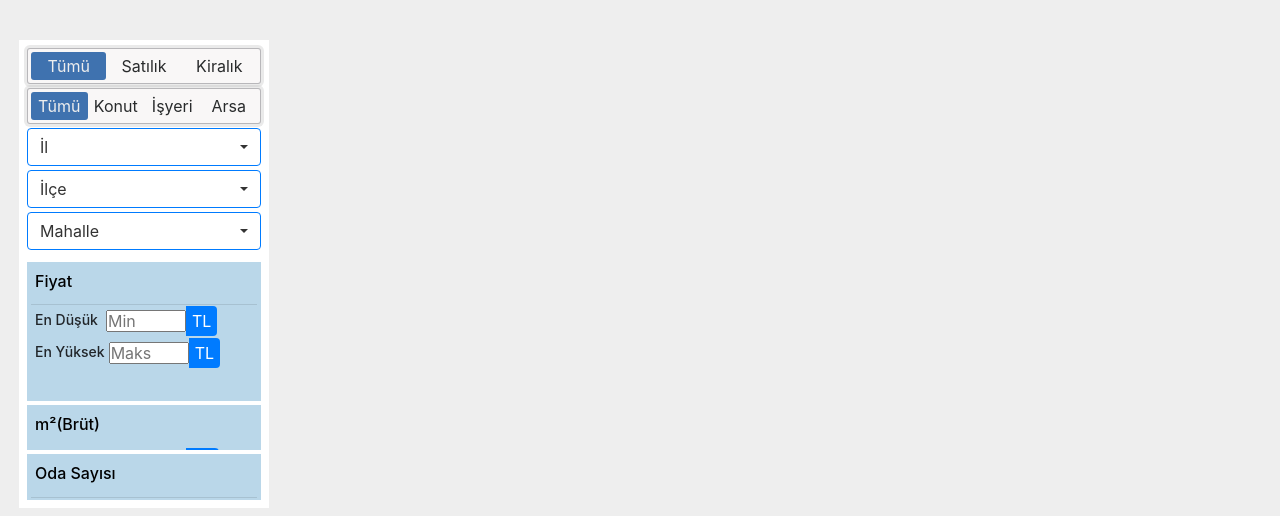
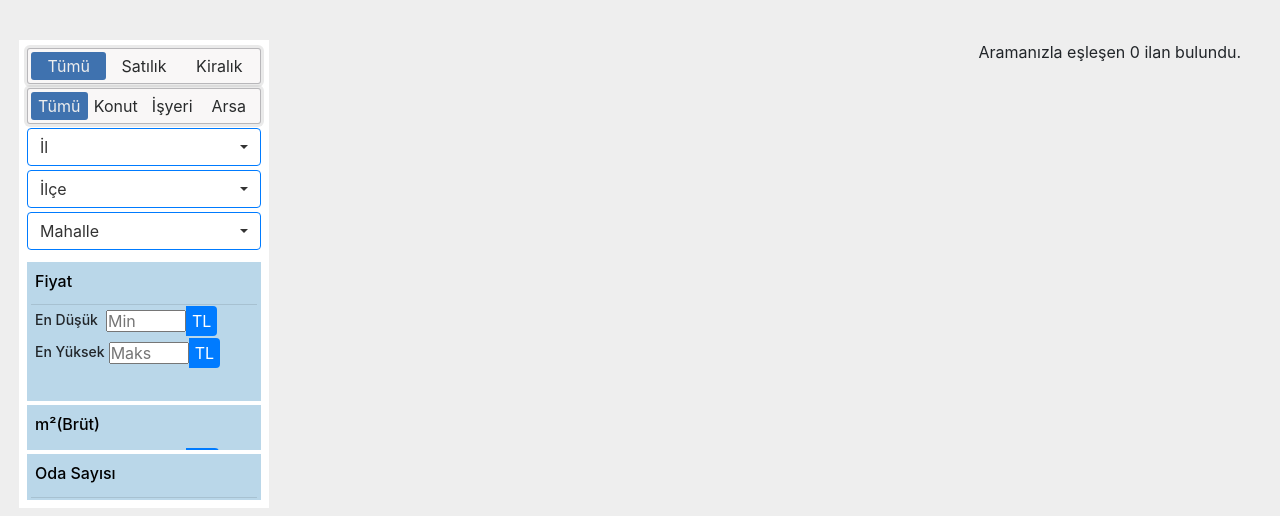
Before and after one commit to VorteXmath/realestate, a PHP site: page /ilanlar.php in a window 1280 px wide. Shown: the part 91-607 px from the top of the page. Run offline with PHP 8.4, Linux system fonts and the light colour scheme; data that the repository does not hold is empty; some web fonts are replaced.

Commit message:
Created properties navbar

```diff
--- a/ajax/get-properties.php
+++ b/ajax/get-properties.php
@@ -51,6 +51,7 @@ $getImagesQuery = "SELECT * FROM tblimages WHERE property_id=?";
 try {
     echo "<div class='d-none' id='pageCount'>$pageCount</div>";
     // echo $getPropertiesQuery;
+    echo "<div class='nav-properties'>Aramanızla eşleşen " . $count . " ilan bulundu.</div>";
     $getProperties = $connect->read($getPropertiesQuery);
     while ($row = $getProperties->fetch(PDO::FETCH_ASSOC)) {
         $getImages = $connect->read($getImagesQuery, array($row['id'])); ?>
--- a/assets/css/style.css
+++ b/assets/css/style.css
@@ -887,3 +887,12 @@ button {
         transform: translateY(5px);
     }
 }
+
+.nav-properties {
+    width: 100%;
+    display: flex;
+    align-items: center;
+    justify-content: flex-end;
+    text-align: center;
+    padding:0 20px;
+}
```
